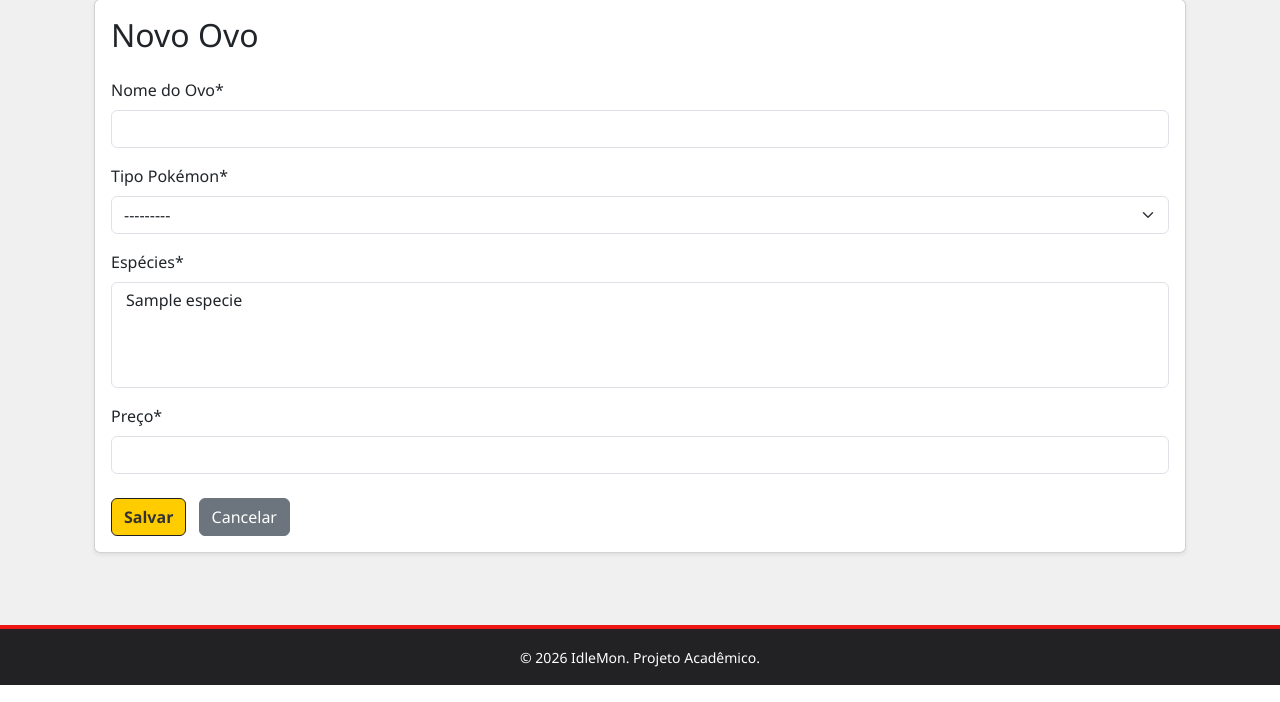
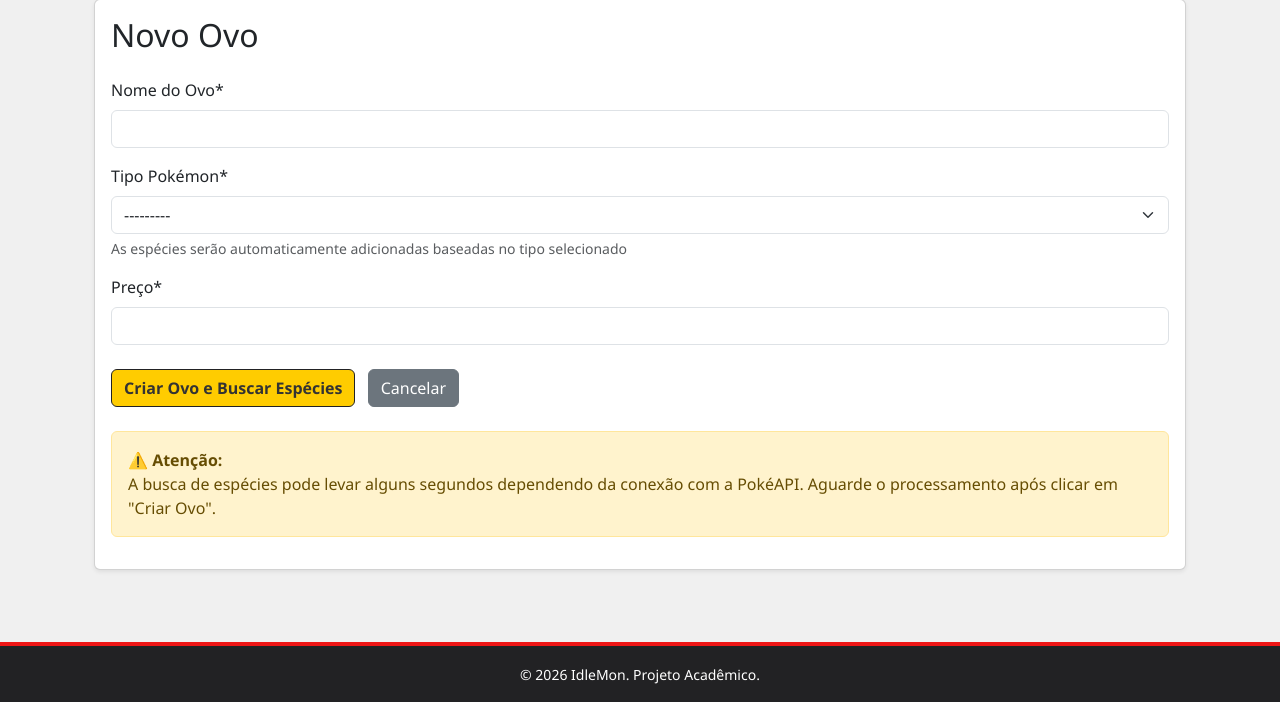
Before and after one commit to gustavo-berti/IdleMon, a Django app: page /pokemon/admin/ovos/novo/ in a window 1280 px wide. Shown: the part 153-855 px from the top of the page. Run offline with Django 5.2, Linux system fonts and the light colour scheme; a user stored in the database is signed in; tables that the repository leaves empty hold one stand-in row (values such as "Sample post"); some libraries are stand-ins or nearby versions.

Commit message:
feat: usa api para adicionar as especies no ovo

```diff
--- a/idlepokemon/pokemon/forms.py
+++ b/idlepokemon/pokemon/forms.py
@@ -25,12 +25,14 @@ class TipoPokemonForm(forms.ModelForm):
 class OvoForm(forms.ModelForm):
     class Meta:
         model = Ovo
-        fields = ('name', 'type', 'species', 'price')
+        fields = ('name', 'type', 'price')
         labels = {
             'name': 'Nome do Ovo',
             'type': 'Tipo Pokémon',
-            'species': 'Espécies',
             'price': 'Preço',
+        }
+        help_texts = {
+            'type': 'As espécies serão automaticamente adicionadas baseadas no tipo selecionado',
         }
 
     def __init__(self, *args, **kwargs):
--- a/idlepokemon/pokemon/templates/pokemon/admin/ovo_form.html
+++ b/idlepokemon/pokemon/templates/pokemon/admin/ovo_form.html
@@ -13,11 +13,43 @@
         {% csrf_token %}
         {{ form|crispy }}
 
+        {% if object and object.species.exists %}
+        <div class="mt-3 p-3 bg-light rounded">
+          <h6 class="mb-2">Espécies Atuais ({{ object.species.count }}):</h6>
+          <div class="d-flex flex-wrap gap-2">
+            {% for species in object.species.all %}
+              <span class="badge" style="background-color: var(--poke-red); font-size: 0.9rem;">
+                {{ species.name }}
+              </span>
+            {% endfor %}
+          </div>
+          <p class="text-muted small mt-2 mb-0">
+            <em>💡 Dica: Se você alterar o tipo, as espécies serão recarregadas automaticamente.</em>
+          </p>
+        </div>
+        {% endif %}
+
         <div class="mt-4">
-          <button type="submit" class="btn btn-poke me-2">Salvar</button>
+          <button type="submit" class="btn btn-poke me-2">
+            {% if object %}
+              Salvar Alterações
+            {% else %}
+              Criar Ovo e Buscar Espécies
+            {% endif %}
+          </button>
           <a href="{% url 'ovo_list' %}" class="btn btn-secondary">Cancelar</a>
         </div>
       </form>
+
+      {% if not object %}
+      <div class="alert alert-warning mt-4">
+        <strong>⚠️ Atenção:</strong>
+        <p class="mb-0">
+          A busca de espécies pode levar alguns segundos dependendo da conexão
+          com a PokéAPI. Aguarde o processamento após clicar em "Criar Ovo".
+        </p>
+      </div>
+      {% endif %}
     </div>
   </div>
 </div>
--- a/idlepokemon/pokemon/views.py
+++ b/idlepokemon/pokemon/views.py
@@ -1,3 +1,4 @@
+from django.contrib import messages
 from django.contrib.admin.views.decorators import staff_member_required
 from django.contrib.auth.mixins import LoginRequiredMixin, UserPassesTestMixin
 from django.shortcuts import get_object_or_404, redirect
@@ -14,6 +15,7 @@ from django.views.generic import (
 from accounts.models import PerfilTreinador
 from .forms import BoxForm, TipoPokemonForm, OvoForm
 from .models import Box, TipoPokemon, Ovo
+from .utils import populate_species_for_egg
 
 
 # ============================================
@@ -64,7 +66,7 @@ class TipoPokemonDeleteView(DeleteView):
 class OvoListView(ListView):
     model = Ovo
     template_name = 'pokemon/admin/ovo_list.html'
-    context_object_name = 'ovos'
+    context_object_name = 'eggs'
     ordering = ['type__name', 'name']
 
 
@@ -79,7 +81,31 @@ class OvoCreateView(CreateView):
         # Define o perfil_treinador como o admin atual (para fins de registro)
         perfil, created = PerfilTreinador.objects.get_or_create(user=self.request.user)
         form.instance.trainer_profile = perfil
-        return super().form_valid(form)
+
+        # Salvar o ovo primeiro
+        response = super().form_valid(form)
+
+        # Agora popular as espécies automaticamente via PokéAPI
+        try:
+            especies_adicionadas = populate_species_for_egg(self.object, self.object.type)
+
+            if especies_adicionadas:
+                messages.success(
+                    self.request,
+                    f"Ovo criado com sucesso! {len(especies_adicionadas)} espécies foram adicionadas automaticamente."
+                )
+            else:
+                messages.warning(
+                    self.request,
+                    "Ovo criado, mas nenhuma espécie foi encontrada para o tipo selecionado. Verifique a conexão com a PokéAPI."
+                )
+        except Exception as e:
+            messages.error(
+                self.request,
+                f"Ovo criado, mas houve um erro ao buscar as espécies: {str(e)}"
+            )
+
+        return response
 
 
 @method_decorator(staff_member_required, name='dispatch')
@@ -88,6 +114,34 @@ class OvoUpdateView(UpdateView):
     form_class = OvoForm
     template_name = 'pokemon/admin/ovo_form.html'
     success_url = reverse_lazy('ovo_list')
+
+    def form_valid(self, form):
+        response = super().form_valid(form)
+
+        if 'type' in form.changed_data:
+            try:
+                self.object.species.clear()
+                especies_adicionadas = populate_species_for_egg(self.object, self.object.type)
+
+                if especies_adicionadas:
+                    messages.success(
+                        self.request,
+                        f"Ovo atualizado! {len(especies_adicionadas)} espécies foram recarregadas."
+                    )
+                else:
+                    messages.warning(
+                        self.request,
+                        "Ovo atualizado, mas nenhuma espécie foi encontrada para o novo tipo."
+                    )
+            except Exception as e:
+                messages.error(
+                    self.request,
+                    f"Ovo atualizado, mas houve um erro ao buscar as espécies: {str(e)}"
+                )
+        else:
+            messages.success(self.request, "Ovo atualizado com sucesso!")
+
+        return response
 
 
 @method_decorator(staff_member_required, name='dispatch')
--- a/requeriments.txt
+++ b/requeriments.txt
@@ -9,3 +9,4 @@ django-filter==25.1
 psycopg2==2.9.10
 python-dateutil==2.9.0.post0
 python-dotenv==1.2.1
+requests==2.34.2
```
